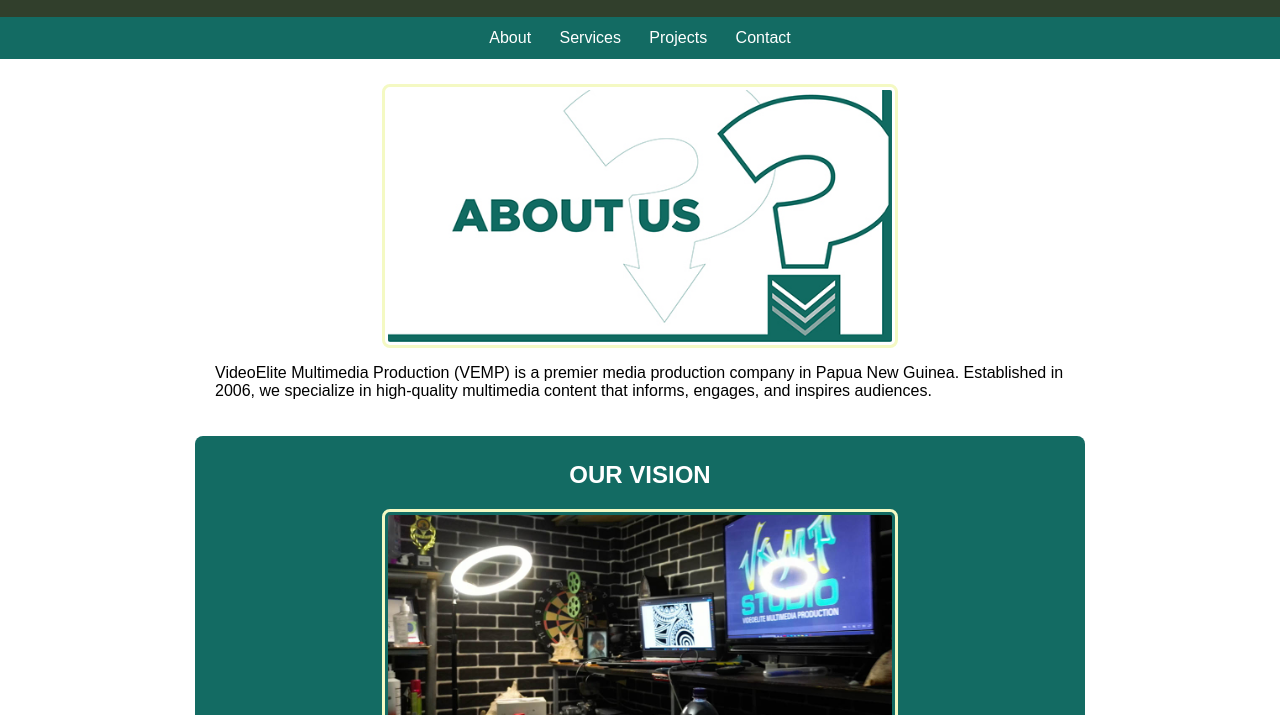
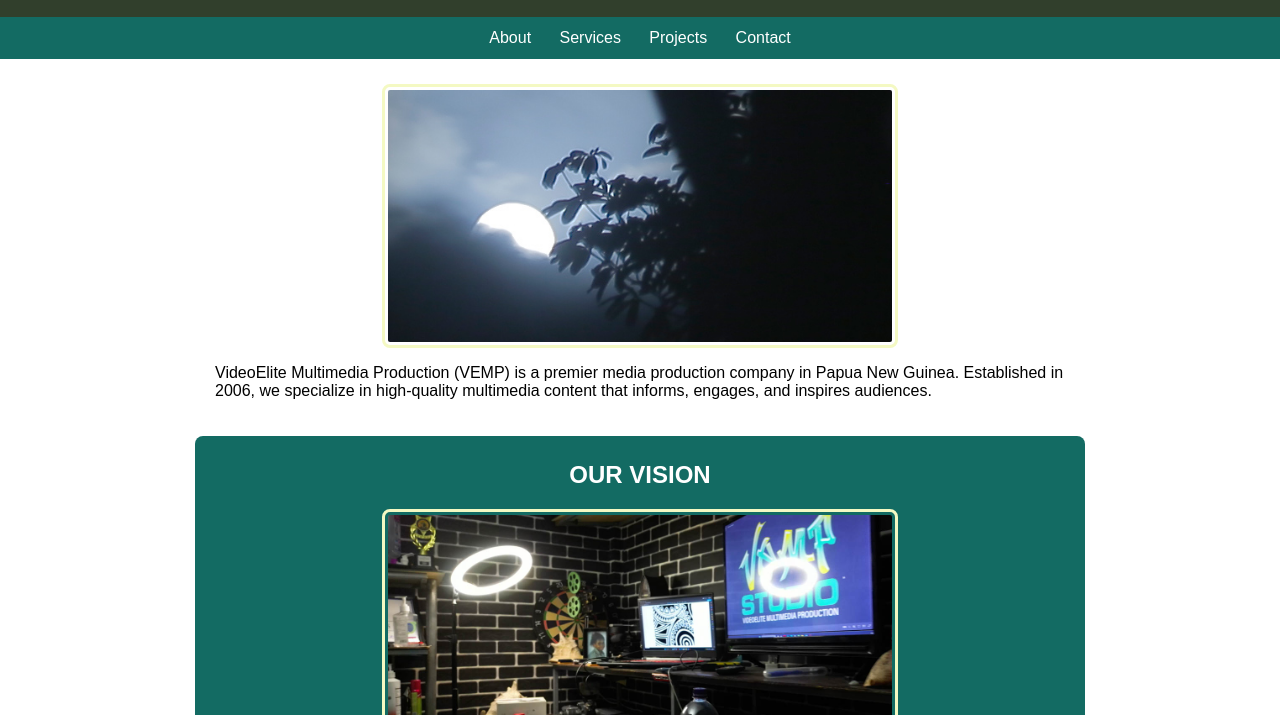
Before and after one commit to Slums-ops/vemp_multimedia, a plain HTML site: page index.html in a window 1280 px wide. Shown: the part 85-800 px from the top of the page. Drawn offline with Linux system fonts and the light colour scheme.

Commit message:
Update index.html

```diff
--- a/index.html
+++ b/index.html
@@ -117,7 +117,7 @@
     </nav>
     <div class="container" id="about">
 
-        <img src="image/about_us.jpg" alt="About Us Image" class="section-img">
+        <img src="image/mooney_night01.jpg" alt="About Us Image" class="section-img">
         <p>VideoElite Multimedia Production (VEMP) is a premier media production company in Papua New Guinea. Established in 2006, we specialize in high-quality multimedia content that informs, engages, and inspires audiences.</p>
     </div>
     <div class="services" id="services">
```
